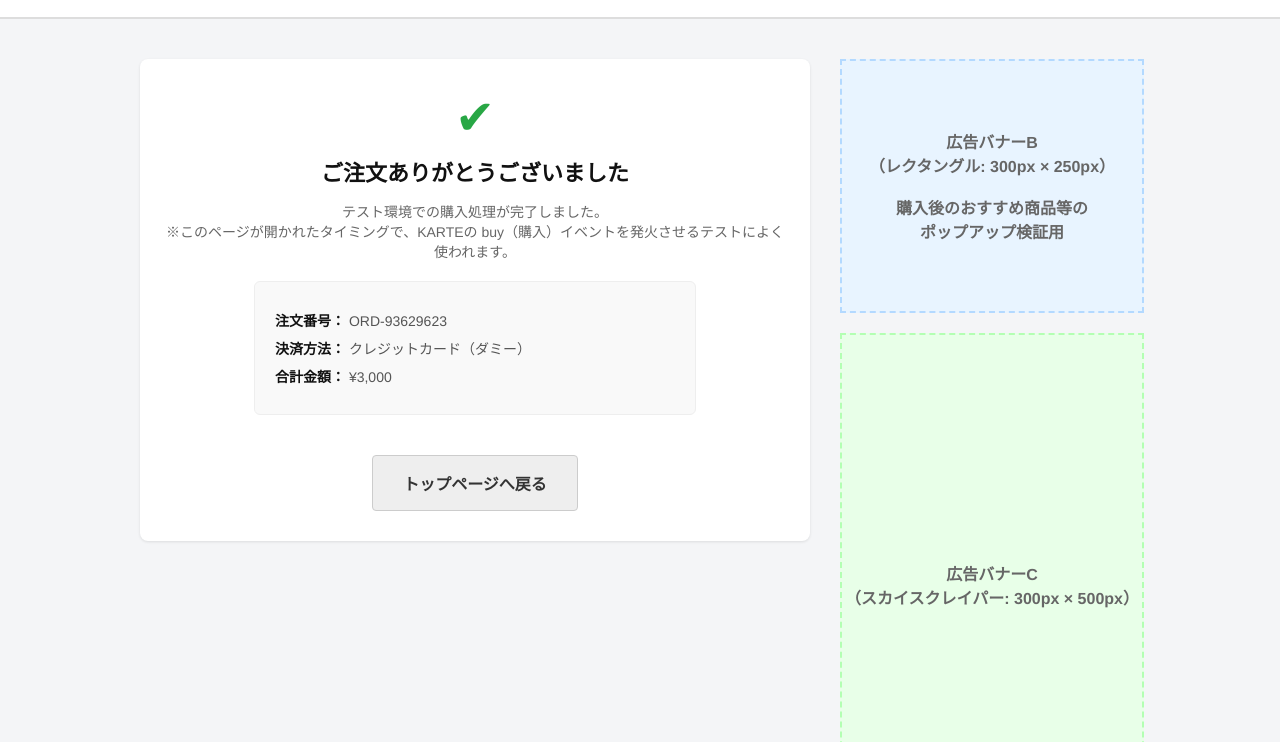
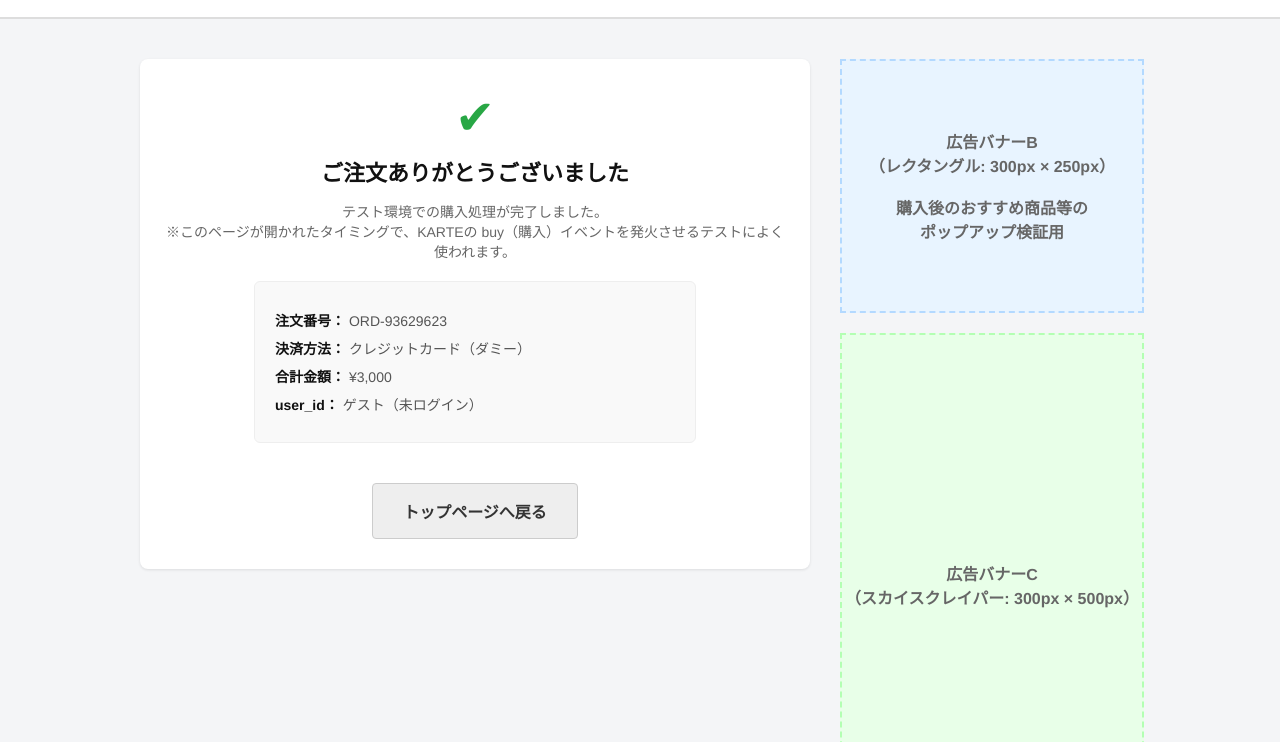
Before and after one commit to r-fujinami/karte-my-testpage, a plain HTML site: page thanks.html in a window 1280 px wide. Shown: the part 58-800 px from the top of the page. Drawn offline with Linux system fonts and the light colour scheme.

Commit message:
Display user_id for GA4 testing in thanks.html
Added user_id display for GA4 testing.

```diff
--- a/thanks.html
+++ b/thanks.html
@@ -4,6 +4,9 @@
     <meta charset="UTF-8">
     <meta name="viewport" content="width=device-width, initial-scale=1.0">
     <title>購入完了 - KARTE検証用デモストア</title>
+
+<!-- GA4検証用：user_id を dataLayer に積む（GTMより前に読み込むこと） -->
+<script src="ga4-user.js"></script>
 
 <!-- Google Tag Manager -->
 <script>(function(w,d,s,l,i){w[l]=w[l]||[];w[l].push({'gtm.start':
@@ -12,8 +15,6 @@ j=d.createElement(s),dl=l!='dataLayer'?'&l='+l:'';j.async=true;j.src=
 'https://www.googletagmanager.com/gtm.js?id='+i+dl;f.parentNode.insertBefore(j,f);
 })(window,document,'script','dataLayer','GTM-PQPZ5QKH');</script>
 <!-- End Google Tag Manager -->
-
-
 
     <style>
         /* 全体のリセットと基本設定（前回と同じ） */
@@ -82,6 +83,7 @@ height="0" width="0" style="display:none;visibility:hidden"></iframe></noscript>
                         <p><strong>注文番号：</strong> <span id="display-order-id"></span></p>
                         <p><strong>決済方法：</strong> クレジットカード（ダミー）</p>
                         <p><strong>合計金額：</strong> ¥3,000</p>
+                        <p><strong>user_id：</strong> <span id="display-user-id" style="font-family: Menlo, Consolas, monospace;"></span></p>
                     </div>
 
                     <!-- トップページ(index.html)へ戻るリンク -->
@@ -119,6 +121,10 @@ height="0" width="0" style="display:none;visibility:hidden"></iframe></noscript>
         const mockOrderId = "ORD-" + Math.floor(Math.random() * 100000000);
         document.getElementById('display-order-id').textContent = mockOrderId;
 
+        // GA4検証用：現在のテストユーザーを表示（未ログインならゲスト）
+        const currentUser = window.GA4TestUser ? window.GA4TestUser.current() : null;
+        document.getElementById('display-user-id').textContent = currentUser ? currentUser.user_id : 'ゲスト（未ログイン）';
+
         /*
         ========================================================
         KARTE実装例:
```
